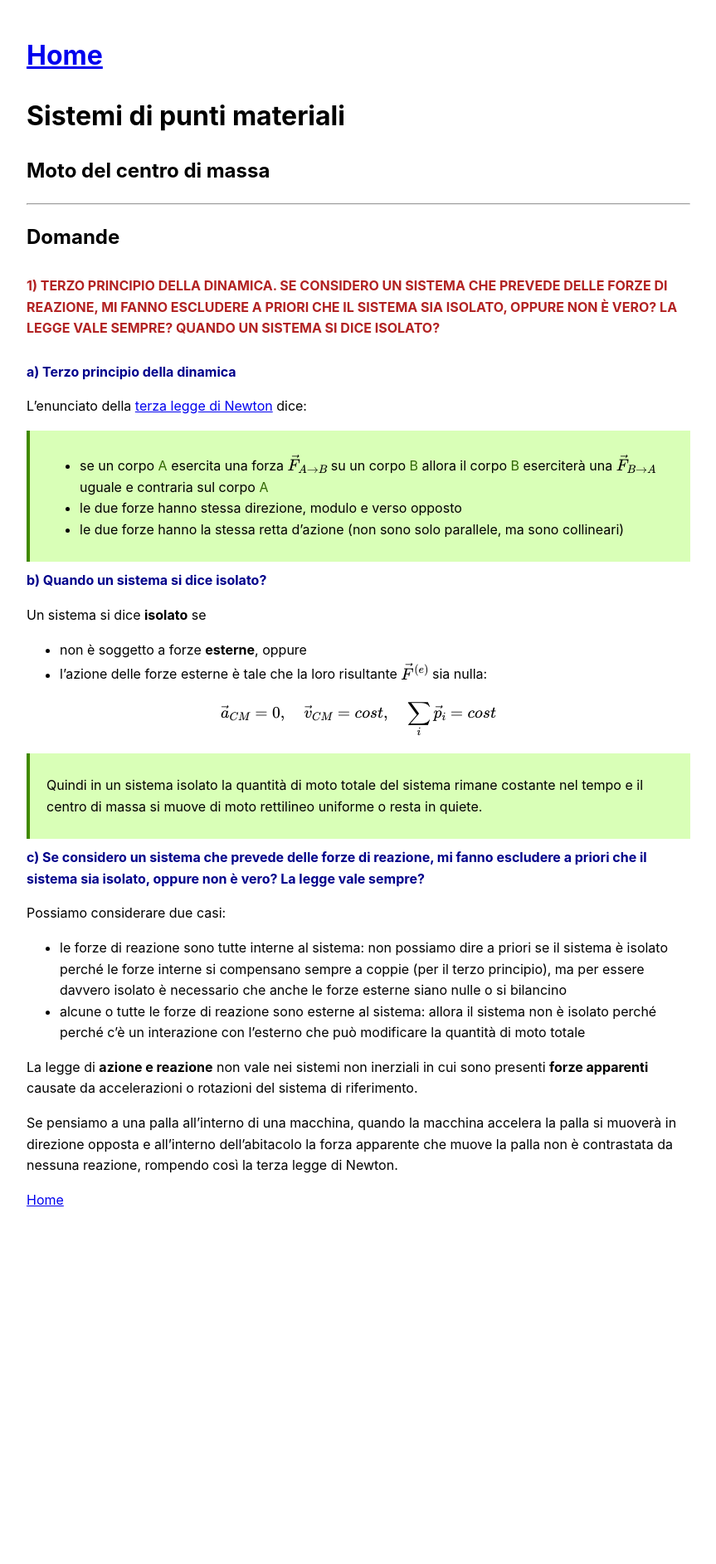
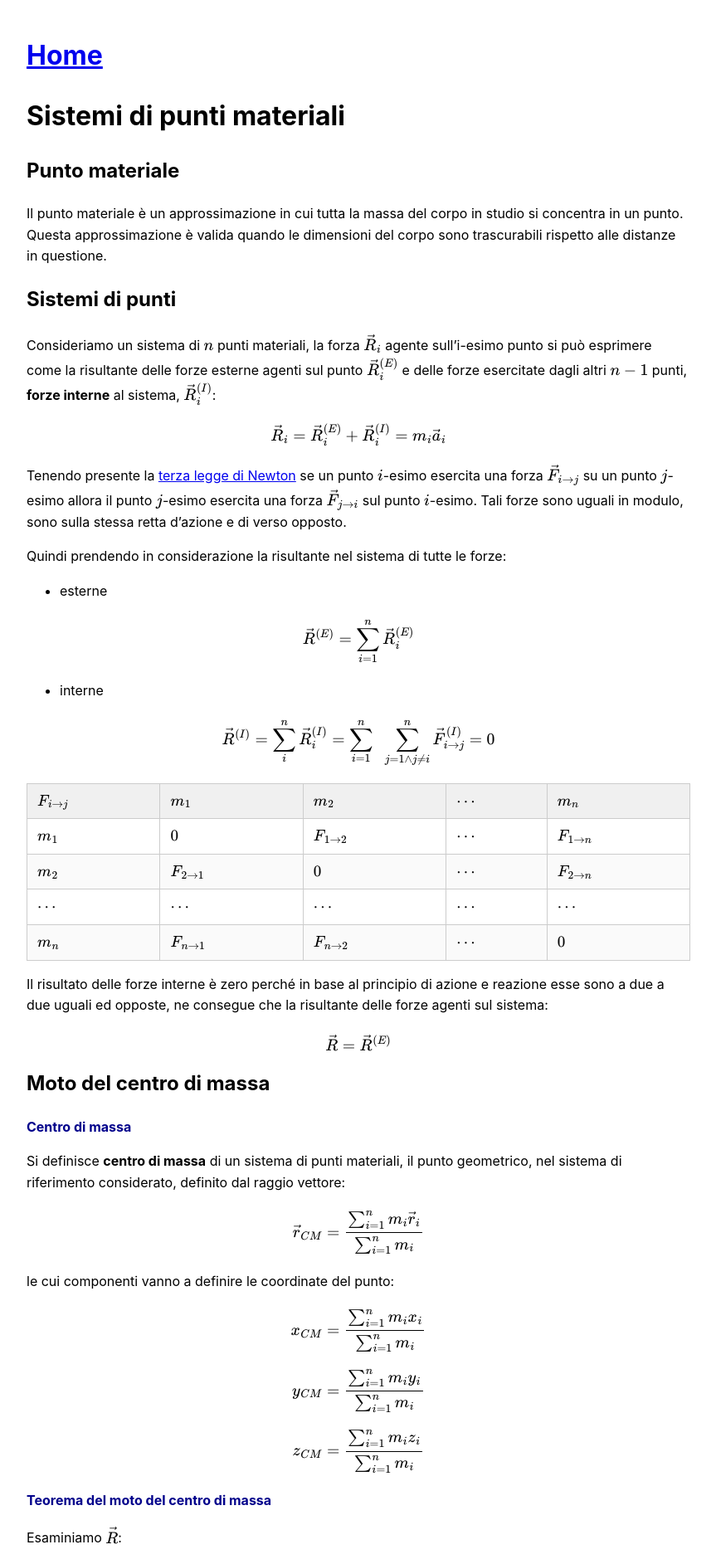
Before and after one commit to FedericoMenegoz/UNITN-fisica-orale, a Jekyll site: the page built from content/sistemi-punti-materiali.md, in a window 1280 px wide. Shown: the top 1885 px of the page at 83% size, without its empty margins (208-1071 px from the left). Built offline with Jekyll 4.4.1, drawn with Linux system fonts in a browser that asks for light colours; our own code applies the rules of GitHub Pages for plain Markdown files; before the commit the page ends 1495 px from its top, so only the background shows below that; some of the changed text lies outside the part shown.

Commit message:
Finished sistemi di punti materiali

```diff
--- a/_layouts/default.html
+++ b/_layouts/default.html
@@ -81,6 +81,31 @@
             align-self: start;
             padding-left: 50px;
         }
+        table {
+        width: 100%;
+        border-collapse: collapse;
+        font-family: sans-serif;
+        }
+
+        th, td {
+        border: 1px solid #ccc;
+        padding: 8px 12px;
+        text-align: left;
+        }
+
+        thead {
+        background: #f0f0f0;
+        }
+
+        tbody tr:nth-child(even) {
+        background: #fafafa;
+        }
+
+        tbody tr:hover {
+        background: #eaeaea;
+        }
+
+
 
     </style>
 </head>
--- a/content/sistemi-punti-materiali.md
+++ b/content/sistemi-punti-materiali.md
@@ -3,7 +3,107 @@ title: "Sistemi di punti materiali"
 counter: 0
 ---
 # Sistemi di punti materiali
+## Punto materiale
+Il punto materiale è un approssimazione in cui tutta la massa del corpo in studio si concentra in un punto. Questa approssimazione è valida quando le dimensioni del corpo sono trascurabili rispetto alle distanze in questione.
+
+## Sistemi di punti
+
+Consideriamo un sistema di $n$ punti materiali, la forza $\vec R_i$ agente sull'i-esimo punto si può esprimere come la risultante delle forze esterne agenti sul punto $\vec R_i^{(E)}$ e delle forze esercitate dagli altri $n-1$ punti, __forze interne__ al sistema, $\vec R_i^{(I)}$:
+
+$$
+\vec R_i = \vec R_i^{(E)} + \vec R_i^{(I)} =m_i \vec a_i
+$$
+
+Tenendo presente la [terza legge di Newton](dinamica.md#terza-legge-di-newton-principio-di-azione-e-reazione) se un punto $i$-esimo esercita una forza $\vec F_{i\rightarrow j}$ su un punto $j$-esimo allora il punto $j$-esimo esercita una forza $\vec F_{j\rightarrow i}$ sul punto $i$-esimo. Tali forze sono uguali in modulo, sono sulla stessa retta d'azione e di verso opposto.
+
+Quindi prendendo in considerazione la risultante nel sistema di tutte le forze:
+- esterne
+
+$$
+\vec R^{(E)} = \sum_{i=1}^n \vec R_i^{(E)}
+$$
+
+- interne
+
+$$
+\vec R^{(I)} = \sum _i^n \vec R_i^{(I)} = \sum_{i=1}^n\;\; \sum _{j=1\land j\ne i} ^n \vec F_{i\rightarrow j}^{(I)} = 0
+$$
+
+|$F_{i\rightarrow j}$|$m_1$|$m_2$|$\cdots$|$m_n$|
+|-|-|-|-|-|
+|$m_1$|$0$|$F_{1\rightarrow 2}$ |$\cdots$| $F_{1\rightarrow n}$|
+|$m_2$|$F_{2\rightarrow 1}$| $0$ | $\cdots$ | $F_{2\rightarrow n}$
+|$\cdots$|$\cdots$|$\cdots$|$\cdots$|$\cdots$|
+|$m_n$|$F_{n\rightarrow 1}$|$F_{n\rightarrow 2}$|$\cdots$|$0$|
+
+Il risultato delle forze interne è zero perché in base al principio di azione e reazione esse sono a due a due uguali ed opposte, ne consegue che la risultante delle forze agenti sul sistema:
+
+$$
+\vec R = \vec R^{(E)}
+$$
+
 ## Moto del centro di massa
+###### Centro di massa
+Si definisce __centro di massa__ di un sistema di punti materiali, il punto geometrico, nel sistema di riferimento considerato, definito dal raggio vettore:
+
+$$
+\vec r_{CM} = \frac {\sum_{i=1}^n m_i \vec r_i}{\sum _{i=1}^n m_i}
+$$
+
+le cui componenti vanno a definire le coordinate del punto:
+
+$$
+x_{CM} = \frac {\sum_{i=1}^n m_i  x_i}{\sum _{i=1}^n m_i}
+$$
+
+$$
+y_{CM} = \frac {\sum_{i=1}^n m_i  y_i}{\sum _{i=1}^n m_i}
+$$
+
+$$
+z_{CM} = \frac {\sum_{i=1}^n m_i  z_i}{\sum _{i=1}^n m_i}
+$$
+
+###### Teorema del moto del centro di massa
+Esaminiamo $\vec R$:
+
+$$
+\vec R = \sum_{i=1}^n F_i = \sum_{i=1}^n m_i \vec a_i = \sum_{i=1}^n m_i \;\;\frac {d^2\vec r_i}{dt^2} =\frac {d^2}{dt^2}\bigg(\sum_{i=1}^n m_i \cdot \vec r_i\bigg)
+$$
+
+con $\sum_{i=1}^nm_i = M$ massa del sistema, moltiplichiamo e dividiamo per esso:
+
+$$
+\vec R = M\frac {d^2}{dt^2}\bigg(\frac {\sum_{i=1}^n m_i \cdot \vec r_i}{M}\bigg)
+$$
+
+con $\frac {\sum_{i=1}^n m_i \cdot \vec r_i}{M} = \vec r_{CM}$:
+
+>Questo esprime il teorema del centro di massa:
+>
+>$$
+>\vec R = M \frac {d^2 \vec r_{CM}}{dt^2} = M \frac {d\vec v_{CM}}{dt} = \frac {d\vec p_{CM}}{dt}
+>$$
+>
+> Il centro di massa si muove come un punto materiale in cui sia concentrata tutta la massa del sistema e a cui sia applicata la risultante delle forze esterne.
+>
+> In altre parole la risultante delle forze esterne in un sistema di punti materiali è uguale alla massa totale del sistema per la derivata seconda del centro di massa del sistema sul tempo.
+>
+> O ancora la risultante delle forze esterne è uguale alla derivata rispetto al tempo della quantità di moto totale del sistema
+
+---
+
+## Sistema isolato
+
+Un sistema si dice __isolato__ se
+- non è soggetto a forze __esterne__, oppure
+- l'azione delle forze esterne è tale che la loro risultante $\vec F^{(E)}$ sia nulla:
+
+$$ \vec a_{CM} = 0,\quad \vec v_{CM} = cost,\quad \sum_i \vec p_i = cost $$
+
+>Quindi in un sistema isolato la quantità di moto totale  del sistema rimane costante nel tempo e il centro di massa si muove di moto rettilineo uniforme o resta in quiete.
+
+>
 
 ---
 
@@ -20,13 +120,7 @@ L'enunciato della [terza legge di Newton](dinamica.md#terza-legge-di-newton-prin
 
 ###### b) Quando un sistema si dice isolato?
 
-Un sistema si dice __isolato__ se
-- non è soggetto a forze __esterne__, oppure
-- l'azione delle forze esterne è tale che la loro risultante $\vec F^{(e)}$ sia nulla:
-
-$$ \vec a_{CM} = 0,\quad \vec v_{CM} = cost,\quad \sum_i \vec p_i = cost $$
-
->Quindi in un sistema isolato la quantità di moto totale  del sistema rimane costante nel tempo e il centro di massa si muove di moto rettilineo uniforme o resta in quiete.
+Vedi [qui](#sistema-isolato).
 
 ###### c)  Se considero un sistema che prevede delle forze di reazione, mi fanno escludere a priori che il sistema sia isolato, oppure non è vero? La legge vale sempre?
 
```
Also changed, not shown: content/cinematica.md (+1 -1 lines), imgs/Cinematica-00_ArmonicoGrafiOrari.png (deleted).
